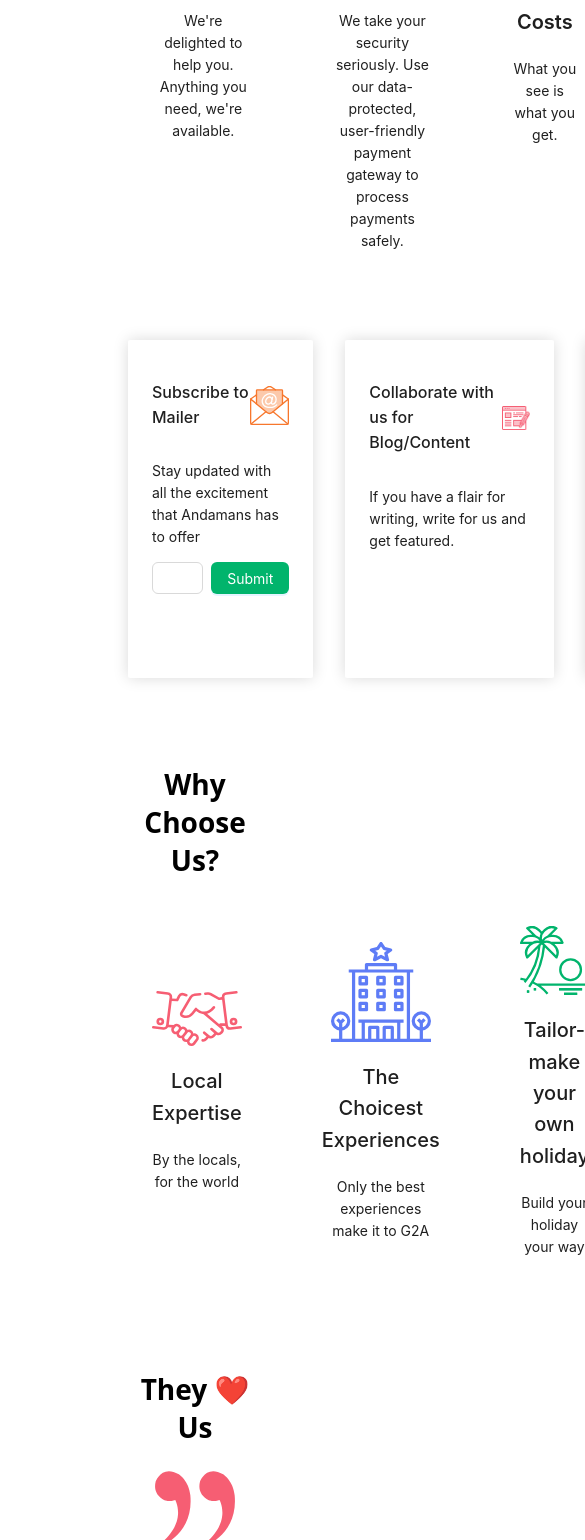
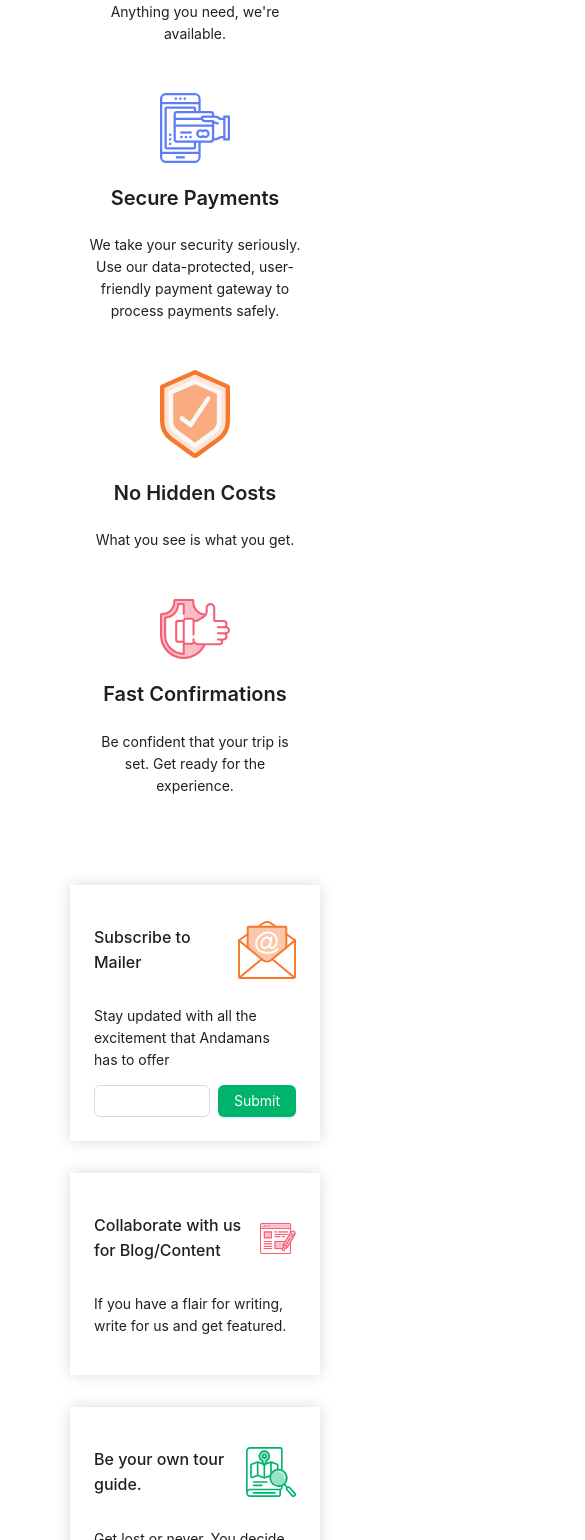
Before and after one commit to adayush/travelguide_cryptoxpress, a Next.js app: page / in a window 390 px wide. Shown: the part 460-2000 px from the top of the page, 585 px wide, since content can reach past the window. Built offline with nearby package versions, Linux system fonts and the light colour scheme.

Commit message:
responsiveness

```diff
--- a/components/brand.module.css
+++ b/components/brand.module.css
@@ -3,6 +3,12 @@
 }
 .brand > div {
     padding: 2rem 5rem;
+}
+
+@media only screen and (max-width: 800px) {
+    .brand > div {
+        padding: 2rem 1rem;
+    }
 }
 
 .brand h2 {
@@ -28,15 +34,18 @@
 }
 .care > div {
     display: grid;
-    grid-template-columns: repeat(4, 1fr);
+    grid-template-columns: repeat(auto-fit, minmax(180px, 1fr));
     column-gap: 2rem;
     text-align: center;
+    justify-content: center;
 }
 
 .actions {
     display: grid;
-    grid-template-columns: repeat(3, 1fr);
+    grid-template-columns: repeat(auto-fit, minmax(250px, 0.5fr));
     column-gap: 2rem;
+    row-gap: 2rem;
+    justify-content: center;
 }
 .actions .card {
     border-radius: 2px;
@@ -56,8 +65,9 @@
 }
 .why > div {
     display: grid;
-    grid-template-columns: repeat(3, 1fr);
+    grid-template-columns: repeat(auto-fit, minmax(180px, 1fr));
     column-gap: 2rem;
+    justify-content: center;
 }
 .why .card > div {
     height: 100%;
--- a/components/footer.module.css
+++ b/components/footer.module.css
@@ -11,6 +11,16 @@
     column-gap: 1rem;
 }
 
+.grid img {
+    max-width: 200px;
+}
+
 .grid > div:last-child {
     align-content: end;
 }
+
+@media only screen and (max-width: 800px) {
+    .grid {
+        display: block;
+    }
+}
--- a/styles/Home.module.css
+++ b/styles/Home.module.css
@@ -11,7 +11,3 @@
   justify-content: center;
   align-items: center;
 }
-
-@media (max-width: 600px) {
-
-}
```
Also changed, not shown: components/placelayout.module.css (+9 -0 lines).
